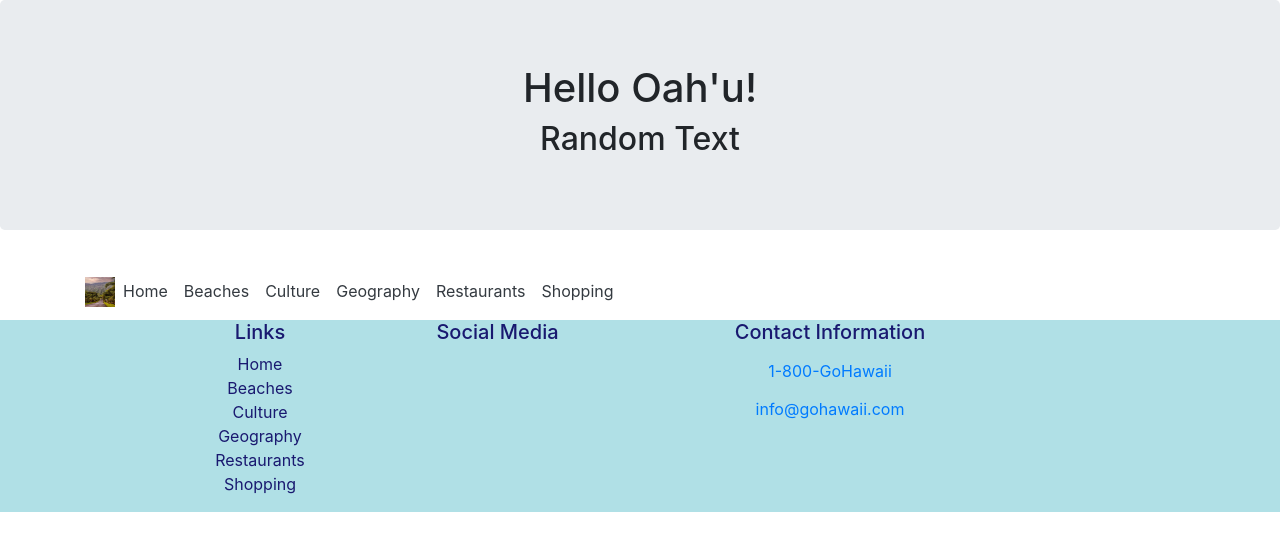
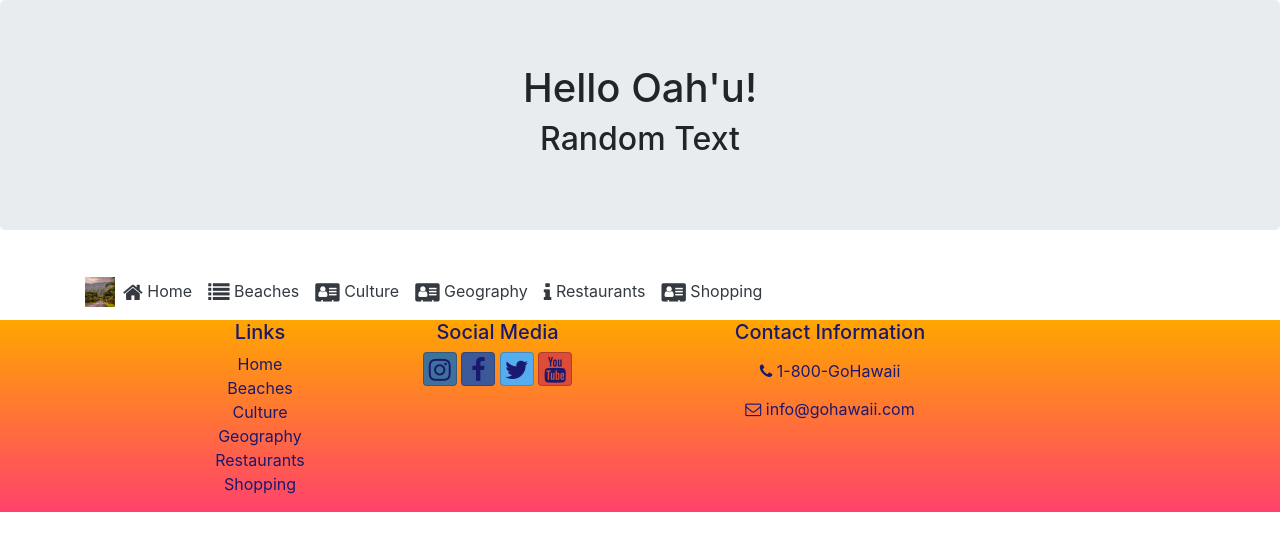
Before and after one commit to mj-wd/oahu-project-react, a React (Create React App) app: page / in a window 1280 px wide. Shown: the top 550 px of the page. Built offline with nearby package versions, Linux system fonts and the light colour scheme.

Commit message:
re-install font awesome & bootstrap-social - it werkz!

```diff
--- a/package.json
+++ b/package.json
@@ -3,10 +3,13 @@
   "version": "0.1.0",
   "private": true,
   "dependencies": {
+    "@fortawesome/fontawesome-free": "^5.15.4",
     "@testing-library/jest-dom": "^5.11.4",
     "@testing-library/react": "^11.1.0",
     "@testing-library/user-event": "^12.1.10",
     "bootstrap": "4.5.2",
+    "bootstrap-social": "5.1.1",
+    "font-awesome": "4.7.0",
     "react": "^17.0.2",
     "react-dom": "^17.0.2",
     "react-popper": "1.3.6",
--- a/src/App.css
+++ b/src/App.css
@@ -39,7 +39,11 @@
 
 .site-footer {
 /* midnightblue */
-  color: rgb(25,25,112);
-  /* powderblue */
-  background-color: rgb(176,224,230)
+  color: rgb(25, 25, 112);
+  /* retro sunset, dudes! */
+  background-image: linear-gradient(rgb(255, 166, 0), rgb(255, 66, 108))
 }
+
+.btn {
+  color: rgb(25, 25, 112);
+}
--- a/src/components/FooterComponent.jsx
+++ b/src/components/FooterComponent.jsx
@@ -3,13 +3,7 @@ import React from 'react';
 
 function Footer(props) {
     return (
-        <footer
-            className="site-footer"
-            // style={{
-            //     backgroundColor: '#61daf',
-            //     color: 'white',
-            // }}
-            >
+        <footer className="site-footer">
             <div className="container">
                 <div className="row">
                     <div className="col-4 col-sm-2 offset-1">
@@ -25,7 +19,7 @@ function Footer(props) {
                     </div>
                     <div className="col-6 col-sm-3 text-center">
                         <h5>Social Media</h5>
-                        <a className="btn btn-social-icon btn-instagram" href="https://www.instagram.com/gohawaii/?hl=en"><i className="fa fa-instagram" /></a>{' '}
+                        <a className="btn btn-social-icon btn-instagram" href="http://instagram.com/"><i className="fa fa-instagram" /></a>{' '}
                         <a className="btn btn-social-icon btn-facebook" href="https://www.facebook.com/Hawaii/"><i className="fa fa-facebook" /></a>{' '}
                         <a className="btn btn-social-icon btn-twitter" href="https://twitter.com/gohawaii?lang=en"><i className="fa fa-twitter" /></a>{' '}
                         <a className="btn btn-social-icon btn-google" href="https://youtu.be/6XZOgg9WRhI"><i className="fa fa-youtube" /></a>
--- a/src/index.js
+++ b/src/index.js
@@ -1,9 +1,10 @@
 import React from 'react';
 import ReactDOM from 'react-dom';
 import './index.css';
-
 import reportWebVitals from './reportWebVitals';
 import 'bootstrap/dist/css/bootstrap.min.css';
+import 'font-awesome/css/font-awesome.css';
+import 'bootstrap-social/bootstrap-social.css';
 import App from './App';
 
 ReactDOM.render(
```
Also changed, not shown: 1 other file (tests, documents, lock files or other folders).
